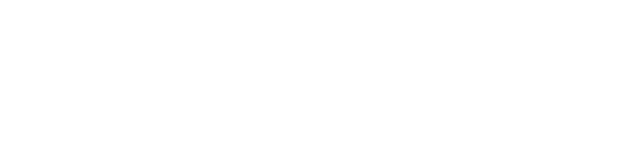
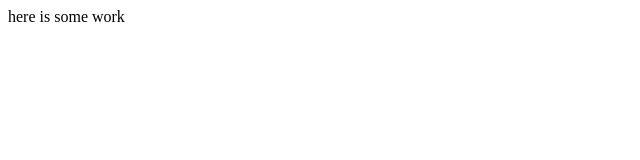
Before and after one commit to jennyardrey/exampleRepo, a plain HTML site: page index.html in a window 1280 px wide. Shown: the whole page, without its empty margins (0-640 px from the left). Drawn offline with Linux system fonts and the light colour scheme.

Commit message:
added content

```diff
--- a/index.html
+++ b/index.html
@@ -7,6 +7,6 @@
     <title>Document</title>
 </head>
 <body>
-
+    here is some work
 </body>
 </html>
```
